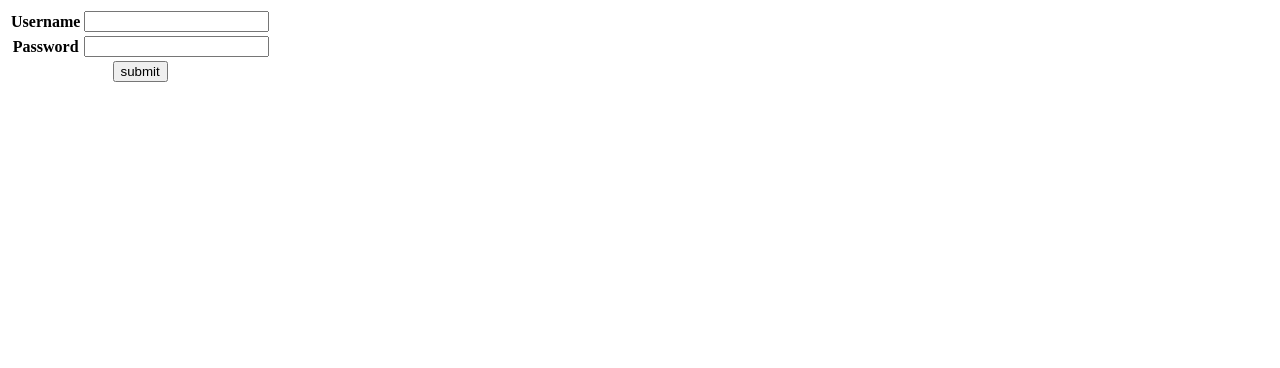
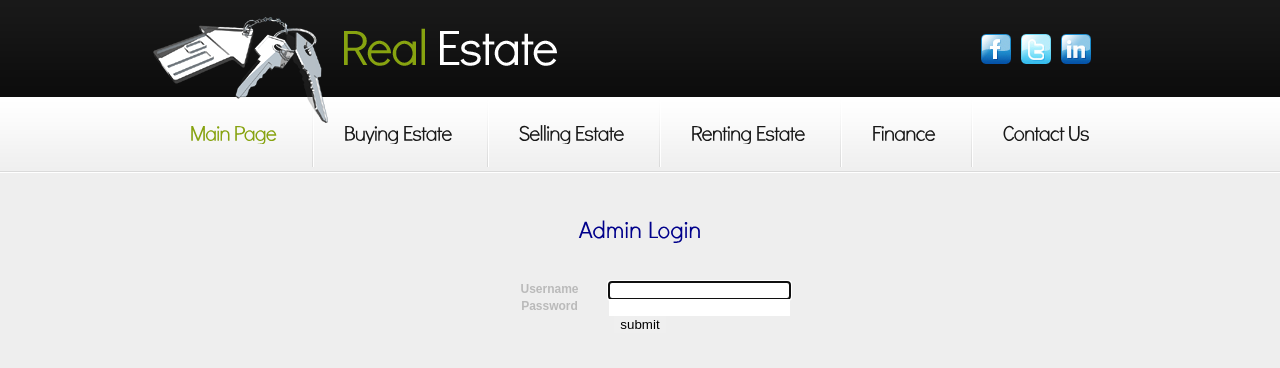
Before and after one commit to samuzzal/realty, a PHP site: page /realty/adminlogin.html in a window 1280 px wide. Shown: the top 368 px of the page. Run offline with PHP 8.4, Linux system fonts and the light colour scheme.

Commit message:
Adding forms and reporting

```diff
--- a/adminlogin.html
+++ b/adminlogin.html
@@ -1,14 +1,57 @@
 <head>
 	<title>Administrator's Page</title>
+	<link rel="stylesheet" href="css/reset.css" type="text/css" media="all">
+	<link rel="stylesheet" href="css/layout.css" type="text/css" media="all">
+	<link rel="stylesheet" href="css/style.css" type="text/css" media="all">
+	<script src="js/jquery-1.6.js" ></script>
+	<script src="js/cufon-yui.js"></script>
+	<script src="js/cufon-replace.js"></script>
+	<script src="js/Didact_Gothic_400.font.js"></script>
+	<script src="js/jquery.nivo.slider.pack.js"></script>
+	<script src="js/atooltip.jquery.js"></script>
+	<script src="js/jquery.jqtransform.js" ></script>
+	<script src="js/script.js"></script>
+	<script src="js/jquery.easing.1.3.js"></script>
+	<!--[if lt IE 9]>
+	<script src="js/html5.js"></script>
+	<style type="text/css">.bg{behavior:url("js/PIE.htc");}</style>
+	<![endif]-->
 </head>
 
-<body>
-	<form action="login.php" method="post">
-		<div style="width:500px; height:500px;top:300px;left:200px">
-			<table>
+<body id="page1">
+	<div class="body1">
+		<div class="main">
+		<header>
+	      <h1><a href="index.html" id="logo"></a></h1>
+		  <div class="wrapper">
+			<ul id="icons">
+			  <li><a href="#" class="normaltip"><img src="images/icon1.jpg" alt=""></a></li>
+			  <li><a href="#" class="normaltip"><img src="images/icon2.jpg" alt=""></a></li>
+			  <li><a href="#" class="normaltip"><img src="images/icon3.jpg" alt=""></a></li>
+			</ul>
+		  </div>
+		  <nav>
+			<ul id="menu">
+			  <li id="menu_active"><a href="index.html">Main Page</a></li>
+			  <li><a href="buying.html">Buying Estate</a></li>
+			  <li><a href="selling.html">Selling Estate</a></li>
+			  <li><a href="renting.html">Renting Estate</a></li>
+			  <li><a href="finance.html">Finance</a></li>
+			  <li class="end"><a href="contacts.html">Contact Us</a></li>
+			</ul>
+		  </nav>
+		</header>
+		<!-- / header -->
+	  </div>
+	</div>
+			<center>
+			<form action="login.php" method="post">
+			<center><h3><font color="darkblue">Admin Login</font></h3></center>
+			<BR>
+			<table width="300px">
 				<tr>
-					<th>Username</th>
-					<td><input type="text" name="username"/></td>
+					<th width="40%">Username</th>
+					<td><input type="text" name="username" autofocus/></td>
 				</tr>
 				<tr>
 					<th>Password</th>
@@ -20,6 +63,8 @@
 					</th>
 				</tr>
 			</table>
+			</form>
+			</center>
 		</div>
-	</form>
+	</div>
 </body>
--- a/index.html
+++ b/index.html
@@ -211,10 +211,7 @@
 <div class="body4">
   <div class="main">
     <!-- footer -->
-    <footer> <span class="call">Call Center: <span>1-800-567-8934</span></span> Copyright &copy; <a href="#">Domain Name</a> All Rights Reserved<br>
-      Design by <a target="_blank" href="http://www.templatemonster.com/">TemplateMonster.com</a>
-      <!-- {%FOOTER_LINK} -->
-    </footer>
+    <footer><span class="call"><a href="adminlogin.html">Admin Login</a></span></footer>
     <!-- / footer -->
   </div>
 </div>
@@ -254,6 +251,5 @@ $(window).load(function () {
     Cufon.refresh();
 });
 </script>
-<p><a href="adminlogin.html">Admin Login</a></p>
 </body>
 </html>
--- a/login.php
+++ b/login.php
@@ -28,7 +28,7 @@
 
 	if (($admin_username==$db_username) and ($admin_password==$db_password)) {
 		print "<H2>Success!</H2>";
-		header ("Location: http://localhost/real-estate/index.html");
+		header ("Location: http://localhost/realty/insertdata.html");
 	}
 	else {
 		print "<font color='red'><H2>Failure!</H2></font>";
```
Also changed, not shown: insertdata.html (+58 -8 lines).
